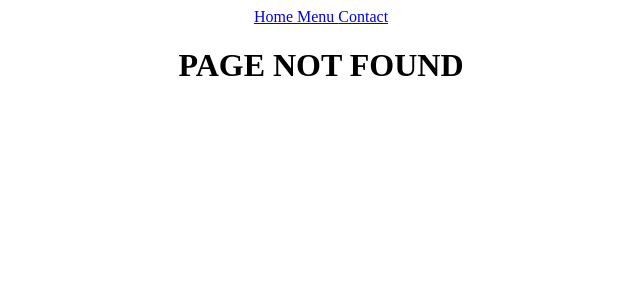
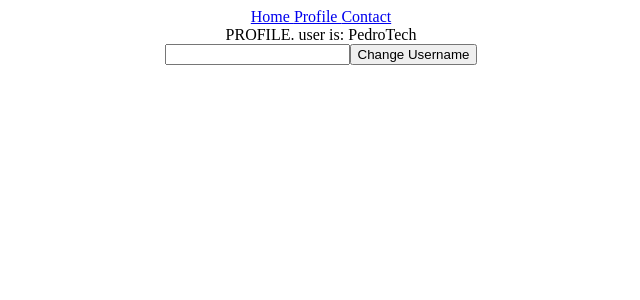
Before and after one commit to manhhung2801/reactjs-pedroTech-for-beginners-2023, a React (Create React App) app: page /profile in a window 1280 px wide. Before the commit this address had no page. Shown: the top 300 px of the page, without its empty margins (319-959 px from the left). Built offline with nearby package versions, Linux system fonts and the light colour scheme.

Commit message:
useContext Hook

```diff
--- a/package.json
+++ b/package.json
@@ -10,7 +10,7 @@
     "react": "^18.2.0",
     "react-dom": "^18.2.0",
     "react-router-dom": "^6.10.0",
-    "react-scripts": "5.0.1",
+    "react-scripts": "^5.0.1",
     "web-vitals": "^2.1.4"
   },
   "scripts": {
--- a/src/App.js
+++ b/src/App.js
@@ -1,22 +1,29 @@
 import './App.css';
 import {BrowserRouter as Router, Routes, Route, Link} from 'react-router-dom';
 import { Home } from './pages/Home';
-import { Menu } from './pages/Menu';
+import { Profile } from './pages/Profile';
 import { Contact } from './pages/Contact';
 import { Navbar } from './Navbar';
+import { useState, createContext } from 'react';
+
+export const AppContext = createContext();
+
 function App() {
 
+ const [username, setUsername] = useState("PedroTech");
 
   return (<div className="App">
+      <AppContext.Provider value={{username, setUsername }}>
             <Router>
                 <Navbar />
                 <Routes>
                     <Route path="/" element={<Home />} />
-                <Route path="/menu" element={<Menu />} />
+                    <Route path="/profile" element={<Profile />} />
                     <Route path="/contact" element={<Contact />} />
                     <Route path="*" element={<h1>PAGE NOT FOUND</h1>} />
                 </Routes>
             </Router>
+      </AppContext.Provider>
   </div>);
 }
 
--- a/src/Navbar.js
+++ b/src/Navbar.js
@@ -4,7 +4,7 @@
     return (
         <div>
           <Link to="/"> Home </Link>
-          <Link to="/menu"> Menu </Link>
+          <Link to="/profile"> Profile </Link>
           <Link to="/contact"> Contact </Link>
         </div>
     );
--- /dev/null
+++ b/src/components/ChangeProfile.js
@@ -0,0 +1,18 @@
+import { useState } from "react"
+import { useContext } from "react";
+import { AppContext } from "../App";
+
+export const ChangeProfile = () => {
+    const { setUsername } = useContext(AppContext);
+
+    const [newUsername, setNewUsername] = useState("");
+    return <div>
+        <input onChange={(event) => {
+                setNewUsername(event.target.value)
+            }}
+        />
+        <button onClick={() => {
+            setUsername(newUsername)
+            }}> Change Username </button>
+    </div>
+}
--- a/src/pages/Home.js
+++ b/src/pages/Home.js
@@ -1,3 +1,8 @@
+import { useContext } from "react";
+import { AppContext } from "../App";
+
 export const Home = () => {
-    return <h1> THIS IS THE HOME PAGE</h1>
+    const {username } = useContext(AppContext);
+
+    return <h1>This is the home page user is: {username}</h1>
 }
--- a/src/pages/Menu.js
+++ /dev/null
@@ -1,3 +0,0 @@
-export const Menu = () => {
-    return <h1> THIS IS THE Menu PAGE</h1>
-}
--- /dev/null
+++ b/src/pages/Profile.js
@@ -0,0 +1,10 @@
+import { ChangeProfile } from "../components/ChangeProfile"
+import { useContext } from "react";
+import { AppContext } from "../App";
+export const Profile = (rops) => {
+    const { username } = useContext(AppContext);
+
+    return <div> PROFILE. user is: {username}
+                <ChangeProfile />
+    </div>
+}
```
Also changed, not shown: 1 other file (tests, documents, lock files or other folders). Lines whose indentation alone changed are shown as unchanged.
